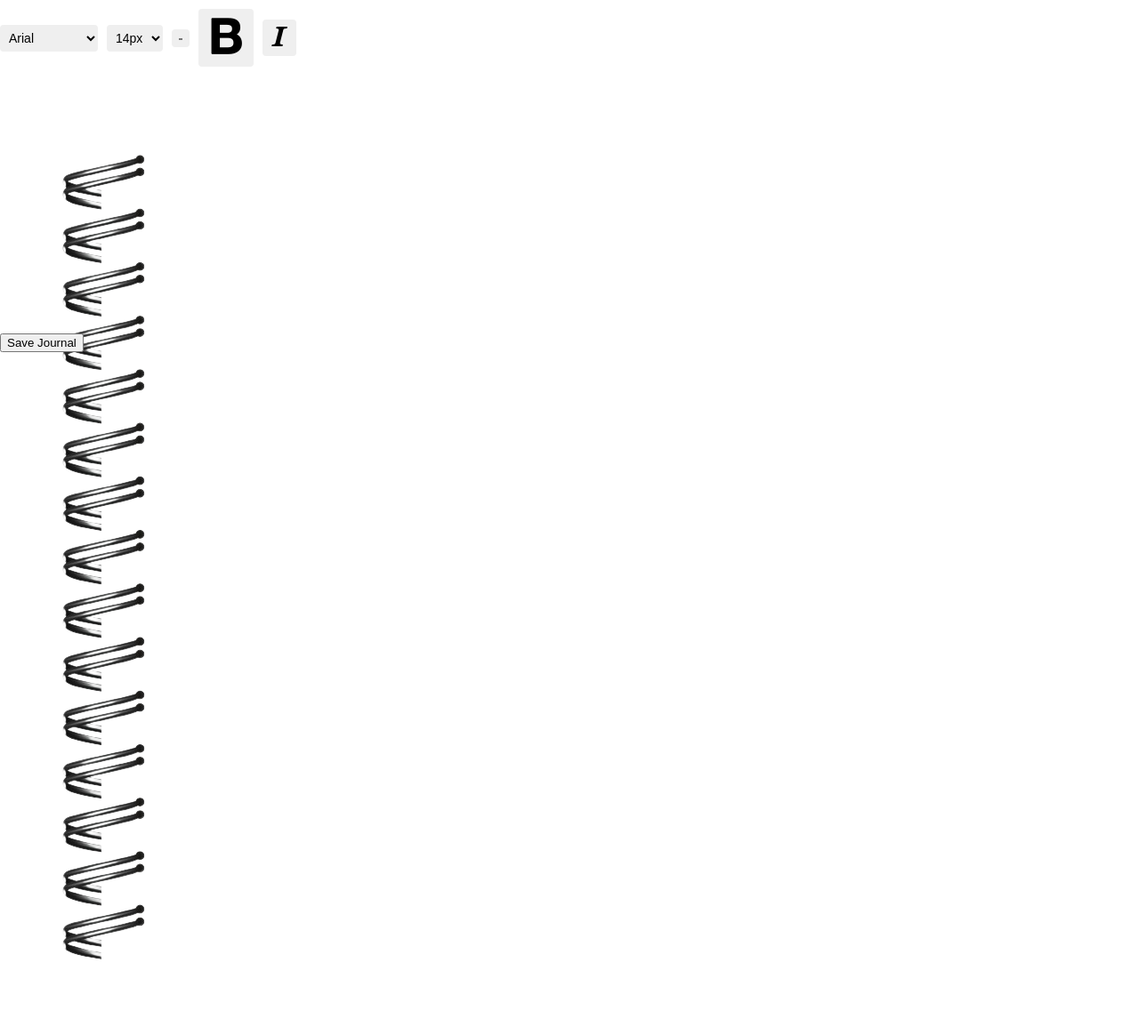
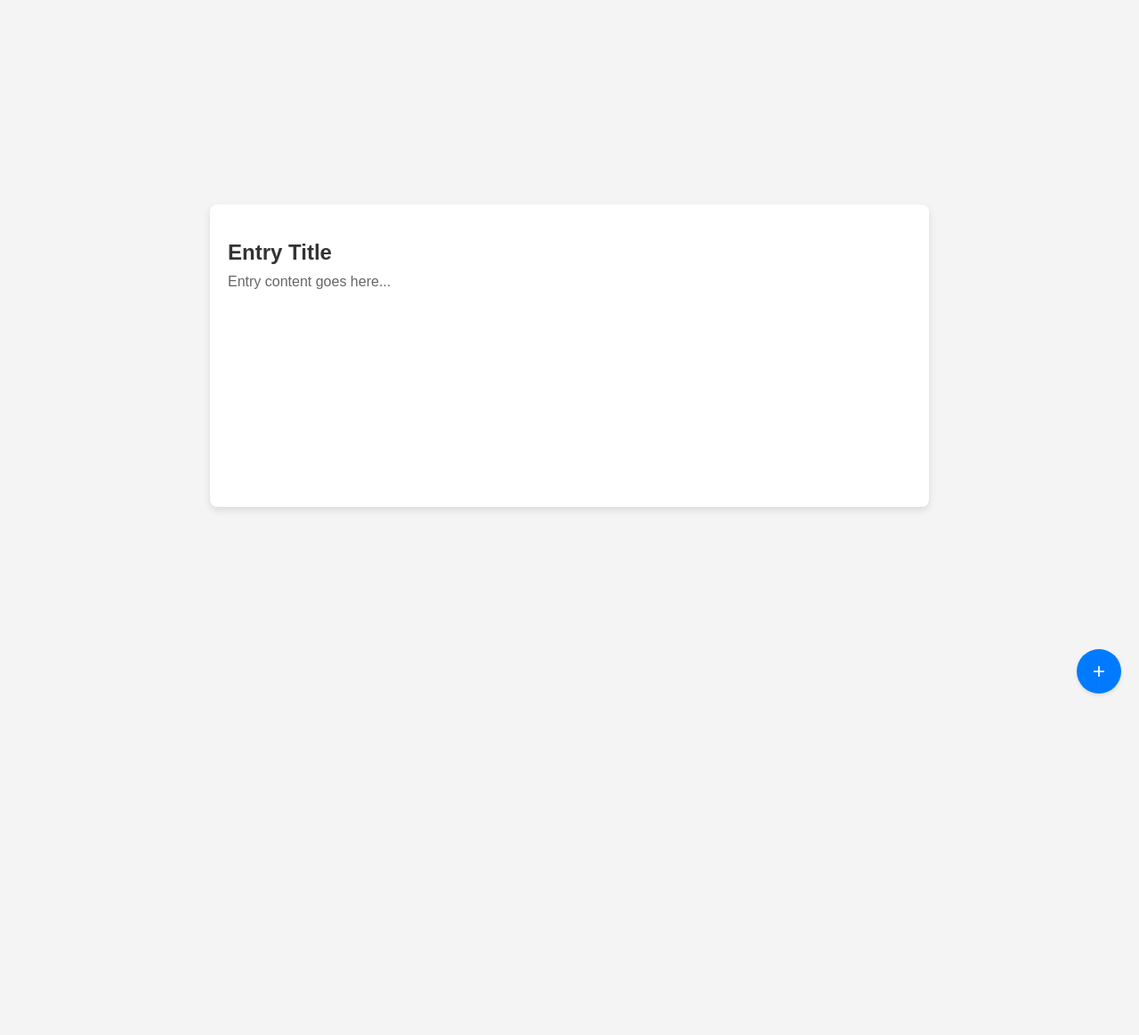
Before and after one commit to CMPN-CODECELL/Syrus-2024-Web2-KaRiKaKa, a Flask app: template templates/journal.html in a window 1280 px wide. Shown: the whole page at 89% size. After the commit the page ends 782 px from the top, so only its background shows below. Run offline with Flask 3, Linux system fonts and the light colour scheme; the template is opened without the code that fills it, so the values that code supplies are empty; some libraries are stand-ins or nearby versions.

Commit message:
journal changed

```diff
--- a/journal.css
+++ b/journal.css
@@ -1,66 +1,125 @@
 body {
-    font-family: 'Courier New', Courier, monospace;
+    font-family: Arial, sans-serif;
+    background-color: #f4f4f4;
     margin: 0;
     padding: 0;
-    /* background-color: #f5f5f5; */
-    /* display: flex; */
-    /* align-items: center;
-    justify-content: center; */
-    /* min-height: 100vh; */
-}
-.journal-icons{
-    height: 15px;
-    width: 15px;
-}
-.journal-section{
-    display: felx;
-}
-.journal-page{
-    border-radius: 20px;
-    height: 400px;
-}
-.binder{
-    height: 300px;
-}
-#editor-container {
-    background-color: #fff;
-    box-shadow: 0 0 10px rgba(0, 0, 0, 0.1);
-    /* border-radius: 10px; */
-    overflow: hidden;
-    width: 90%;
-    max-width: 800px;
-    padding: 20px;
-    margin-top: 20px;
+    display: flex;
+    justify-content: center;
+    align-items: center;
+    height: 100vh;
 }
 
-#editor {
-    width: 100%;
-    border: 1px solid #ccc;
-    padding: 10px;
-    font-size: 16px;
-    outline: none;
-    background: none; /* Remove background lines */
+.journal-container {
+    background-color: #fff;
+    padding: 20px;
+    border-radius: 8px;
+    box-shadow: 0 4px 8px rgba(0, 0, 0, 0.1);
+    width: 60%;
+    min-height: 300px;
 }
 
-#formatting-controls {
-    margin-top: 10px;
-    display: flex;
-    align-items: center;
+.entry {
+    margin-bottom: 20px;
 }
 
-#formatting-controls button, #formatting-controls select, #formatting-controls input {
-    margin-right: 10px;
-    font-size: 14px;
-    cursor: pointer;
-    border: none;
-    border-radius: 4px;
-    padding: 6px;
+.entry-title {
+    font-size: 24px;
+    color: #333;
+    margin-bottom: 10px;
 }
 
-#colorPicker {
-    width: 20px;
-    height: 20px;
+.entry-content {
+    font-size: 16px;
+    color: #666;
+}
+
+.plus-icon {
+    position: fixed;
+    bottom: 20px;
+    right: 20px;
+    width: 50px;
+    height: 50px;
+    background-color: #007bff;
+    color: #fff;
     border: none;
-    border-radius: 4px;
-    margin-right: 10px;
+    border-radius: 50%;
+    cursor: pointer;
+    display: flex;
+    justify-content: center;
+    align-items: center;
+    font-size: 24px;
+    box-shadow: 0 2px 4px rgba(0, 0, 0, 0.1);
 }
+
+.plus-icon:hover {
+    background-color: #0056b3;
+}
+
+.modal {
+    display: none;
+    position: fixed;
+    z-index: 1;
+    left: 0;
+    top: 0;
+    width: 100%;
+    height: 100%;
+    overflow: auto;
+    background-color: rgba(0, 0, 0, 0.4);
+}
+
+.modal-content {
+    background-color: #fefefe;
+    margin: 20% auto;
+    padding: 20px;
+    border: 1px solid #888;
+    border-radius: 8px;
+    width: 80%;
+}
+
+.close {
+    color: #aaa;
+    float: right;
+    font-size: 28px;
+    font-weight: bold;
+    cursor: pointer;
+}
+
+.close:hover,
+.close:focus {
+    color: black;
+    text-decoration: none;
+    cursor: pointer;
+}
+
+.editor-toolbar {
+    margin-bottom: 10px;
+}
+
+.editor-toolbar button {
+    background-color: #007bff;
+    color: #fff;
+    border: none;
+    border-radius: 3px;
+    padding: 5px 10px;
+    margin-right: 5px;
+    cursor: pointer;
+}
+
+.editor-toolbar button:hover {
+    background-color: #0056b3;
+}
+
+.editor-content {
+    border: 1px solid #ccc;
+    border-radius: 5px;
+    padding: 10px;
+    min-height: 200px;
+}
+
+.entry-title-input {
+    width: 100%;
+    padding: 10px;
+    margin-bottom: 10px;
+    border: 1px solid #ccc;
+    border-radius: 5px;
+}
--- a/templates/journal.html
+++ b/templates/journal.html
@@ -3,83 +3,223 @@
 <head>
     <meta charset="UTF-8">
     <meta name="viewport" content="width=device-width, initial-scale=1.0">
-    <link rel="stylesheet" href="journal.css">
-    <title>Journal</title>
+    <title>Interactive Personal Journal</title>
+    <style>
+        body {
+            font-family: Arial, sans-serif;
+            background-color: #f4f4f4;
+            margin: 0;
+            padding: 0;
+            display: flex;
+            justify-content: center;
+            align-items: center;
+            height: 100vh;
+        }
 
+        .journal-container {
+            background-color: #fff;
+            padding: 20px;
+            border-radius: 8px;
+            box-shadow: 0 4px 8px rgba(0, 0, 0, 0.1);
+            width: 60%;
+            min-height: 300px;
+        }
+
+        .entry {
+            margin-bottom: 20px;
+        }
+
+        .entry-title {
+            font-size: 24px;
+            color: #333;
+            margin-bottom: 10px;
+        }
+
+        .entry-content {
+            font-size: 16px;
+            color: #666;
+        }
+
+        .plus-icon {
+            position: fixed;
+            bottom: 20px;
+            right: 20px;
+            width: 50px;
+            height: 50px;
+            background-color: #007bff;
+            color: #fff;
+            border: none;
+            border-radius: 50%;
+            cursor: pointer;
+            display: flex;
+            justify-content: center;
+            align-items: center;
+            font-size: 24px;
+            box-shadow: 0 2px 4px rgba(0, 0, 0, 0.1);
+        }
+
+        .plus-icon:hover {
+            background-color: #0056b3;
+        }
+
+        .modal {
+            display: none;
+            position: fixed;
+            z-index: 1;
+            left: 0;
+            top: 0;
+            width: 100%;
+            height: 100%;
+            overflow: auto;
+            background-color: rgba(0, 0, 0, 0.4);
+        }
+
+        .modal-content {
+            background-color: #fefefe;
+            margin: 20% auto;
+            padding: 20px;
+            border: 1px solid #888;
+            border-radius: 8px;
+            width: 80%;
+        }
+
+        .close {
+            color: #aaa;
+            float: right;
+            font-size: 28px;
+            font-weight: bold;
+            cursor: pointer;
+        }
+
+        .close:hover,
+        .close:focus {
+            color: black;
+            text-decoration: none;
+            cursor: pointer;
+        }
+
+        .editor-toolbar {
+            margin-bottom: 10px;
+        }
+
+        .editor-toolbar button {
+            background-color: #007bff;
+            color: #fff;
+            border: none;
+            border-radius: 3px;
+            padding: 5px 10px;
+            margin-right: 5px;
+            cursor: pointer;
+        }
+
+        .editor-toolbar button:hover {
+            background-color: #0056b3;
+        }
+
+        .editor-content {
+            border: 1px solid #ccc;
+            border-radius: 5px;
+            padding: 10px;
+            min-height: 200px;
+        }
+
+        .entry-title-input {
+            width: 100%;
+            padding: 10px;
+            margin-bottom: 10px;
+            border: 1px solid #ccc;
+            border-radius: 5px;
+        }
+    </style>
 </head>
 <body>
-
-    <div id="formatting-controls">
-        <select onchange="changeFontStyle()">
-            <option value="Arial, sans-serif">Arial</option>
-            <option value="'Courier New', Courier, monospace">Courier New</option>
-            <option value="Georgia, serif">Georgia</option>
-            <option value="Verdana, sans-serif">Verdana</option>
-        </select>
-
-        <select onchange="changeFontSize()">
-            <option value="14px">14px</option>
-            <option value="16px">16px</option>
-            <option value="18px">18px</option>
-            <option value="20px">20px</option>
-        </select>
-
-        <input type="color" id="colorPicker" onchange="changeFontColor()">
-
-        <button onclick="toggleBold()"><img src="journal_icons/bold.png" src="journal-icons"></button>
-        <button onclick="toggleItalic()"><img src="journal_icons/italic.png" src="journal-icons"></button>
+    <div class="journal-container">
+        <div class="entry">
+            <h2 class="entry-title">Entry Title</h2>
+            <div class="entry-content">Entry content goes here...</div>
+        </div>
     </div>
 
-    <div class="journal-section">
-        <div class="binder">
-            <img src="journal_icons/binderFinal.png">
+    <button class="plus-icon" onclick="openModal()">+</button>
+
+    <div id="myModal" class="modal">
+        <div class="modal-content">
+            <span class="close" onclick="closeModal()">&times;</span>
+            <h2>Create New Entry</h2>
+            <input type="text" class="entry-title-input" placeholder="Entry Title">
+            <div class="editor-toolbar">
+                <button onclick="changeTextColor()">Text Color</button>
+                <button onclick="changeTextSize()">Text Size</button>
+                <button onclick="changeFontStyle()">Font Style</button>
+            </div>
+            <div contenteditable="true" class="editor-content" id="editor">Start typing here...</div>
+            <button onclick="saveEntry()">Save Entry</button>
         </div>
-        <!-- <div class="journal-page">
-            <textarea class="page-type" placeholder="Type Something.." ></textarea>
-        </div> -->
     </div>
 
-    <button id="saveButton" onclick="saveJournal()">Save Journal</button>
+    <script src="https://www.gstatic.com/firebasejs/9.1.2/firebase-app.js"></script>
+    <script src="https://www.gstatic.com/firebasejs/9.1.2/firebase-firestore.js"></script>
+    <script>
+        // Firebase configuration
+        const firebaseConfig = {
+            apiKey: "YOUR_API_KEY",
+            authDomain: "YOUR_AUTH_DOMAIN",
+            projectId: "YOUR_PROJECT_ID",
+            storageBucket: "YOUR_STORAGE_BUCKET",
+            messagingSenderId: "YOUR_MESSAGING_SENDER_ID",
+            appId: "YOUR_APP_ID"
+        };
 
-    <script>
-        function saveJournal() {
-            var editorContent = document.getElementById('editor').value;
-            localStorage.setItem('journalContent', editorContent);
-            alert('Journal saved successfully!');
+        // Initialize Firebase
+        firebase.initializeApp(firebaseConfig);
+        const db = firebase.firestore();
+
+        // Open modal function
+        function openModal() {
+            document.getElementById("myModal").style.display = "block";
         }
 
-        window.onload = function () {
-            var savedContent = localStorage.getItem('journalContent');
-            if (savedContent) {
-                document.getElementById('editor').value = savedContent;
-            }
-        };
-
-        function changeFontColor() {
-            var color = document.getElementById('colorPicker').value;
-            document.getElementById('editor').style.color = color;
+        // Close modal function
+        function closeModal() {
+            document.getElementById("myModal").style.display = "none";
         }
 
-        function toggleBold() {
-            var editor = document.getElementById('editor');
-            editor.style.fontWeight = (editor.style.fontWeight === 'bold') ? 'normal' : 'bold';
+        // Save entry function
+        function saveEntry() {
+            const entryTitle = document.querySelector('.entry-title-input').value;
+            const entryContent = document.querySelector('.editor-content').innerHTML;
+
+            db.collection("entries").add({
+                title: entryTitle,
+                content: entryContent
+            })
+            .then((docRef) => {
+                console.log("Document written with ID: ", docRef.id);
+            })
+            .catch((error) => {
+                console.error("Error adding document: ", error);
+            });
+
+            closeModal();
         }
 
-        function toggleItalic() {
-            var editor = document.getElementById('editor');
-            editor.style.fontStyle = (editor.style.fontStyle === 'italic') ? 'normal' : 'italic';
+        // Change text color function
+        function changeTextColor() {
+            const color = prompt("Enter text color:");
+            document.execCommand('foreColor', false, color);
         }
 
-        function changeFontStyle() {
-            var style = document.querySelector('select:nth-of-type(1)').value;
-            document.getElementById('editor').style.fontFamily = style;
+        // Change text size function
+        function changeTextSize() {
+            const size = prompt("Enter text size:");
+            document.execCommand('fontSize', false, size);
         }
 
-        function changeFontSize() {
-            var size = document.querySelector('select:nth-of-type(2)').value;
-            document.getElementById('editor').style.fontSize = size;
+        // Change font style function
+        function changeFontStyle() {
+            const style = prompt("Enter font style (e.g., Arial, Verdana, Times New Roman):");
+            document.execCommand('fontName', false, style);
         }
     </script>
-
 </body>
 </html>
```
Also changed, not shown: templates/registerPage.html (+9 -0 lines), 6169664_baby_bear_childhood_cute_love_icon.png (added), icons/plus.png (added).
